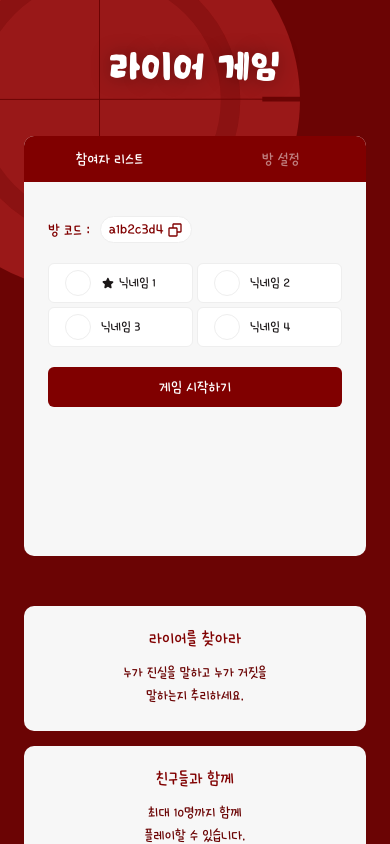
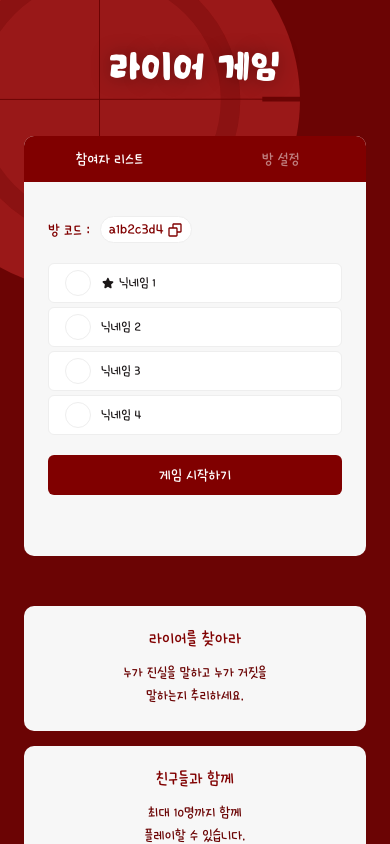
Before and after one commit to yujeong-ran/mallan, a React (Vite) app in the folder frontend/: page /liar/lobby in a window 390 px wide. Shown: the top 844 px of the page. Built offline with nearby package versions, Linux system fonts and the light colour scheme.

Commit message:
feat: Implement responsive design for room lobby

```diff
--- a/frontend/src/components/liar/GameSetCon.tsx
+++ b/frontend/src/components/liar/GameSetCon.tsx
@@ -19,11 +19,9 @@ const SetList = styled.ul`
 const Select = styled.select`
   width: 100%;
   padding: 10px 14px;
+  font-size: 16px;
   border-radius: ${({ theme }) => theme.borderRadSm};
   border: 1px solid ${({ theme }) => theme.border};
-  appearance: none;
-  -webkit-appearance: none;
-  -moz-appearance: none;
   background: #fff url('/image/select_arw.svg') no-repeat center right 10px;
 `;
 
--- a/frontend/src/components/liar/PlayerListTabCon.tsx
+++ b/frontend/src/components/liar/PlayerListTabCon.tsx
@@ -36,7 +36,7 @@ const PlayerList = styled.ul`
 
   li {
     display: flex;
-    width: calc(50% - 36px);
+    width: calc(50% - 2px);
     border: 1px solid ${({ theme }) => theme.border};
     border-radius: ${({ theme }) => theme.borderRadSm};
     align-items: center;
@@ -44,6 +44,11 @@ const PlayerList = styled.ul`
     padding: 6px 16px;
     color: ${({ theme }) => theme.textBase};
     font-size: 14px;
+    box-sizing: border-box;
+
+    ${media.small`
+      width: 100%;
+    `}
 
     > div {
       width: 24px;
--- a/frontend/src/pages/liar/LiarRoomPage.tsx
+++ b/frontend/src/pages/liar/LiarRoomPage.tsx
@@ -7,7 +7,7 @@ import PlayerListTabCon from '../../components/liar/PlayerListTabCon';
 import GameSetCon from '../../components/liar/GameSetCon';
 
 const Cont = styled.div`
-  height: 420px;
+  min-height: 420px;
   border-radius: ${({ theme }) => theme.borderRad};
   background: ${({ theme }) => theme.subBg};
   overflow: hidden;
```
